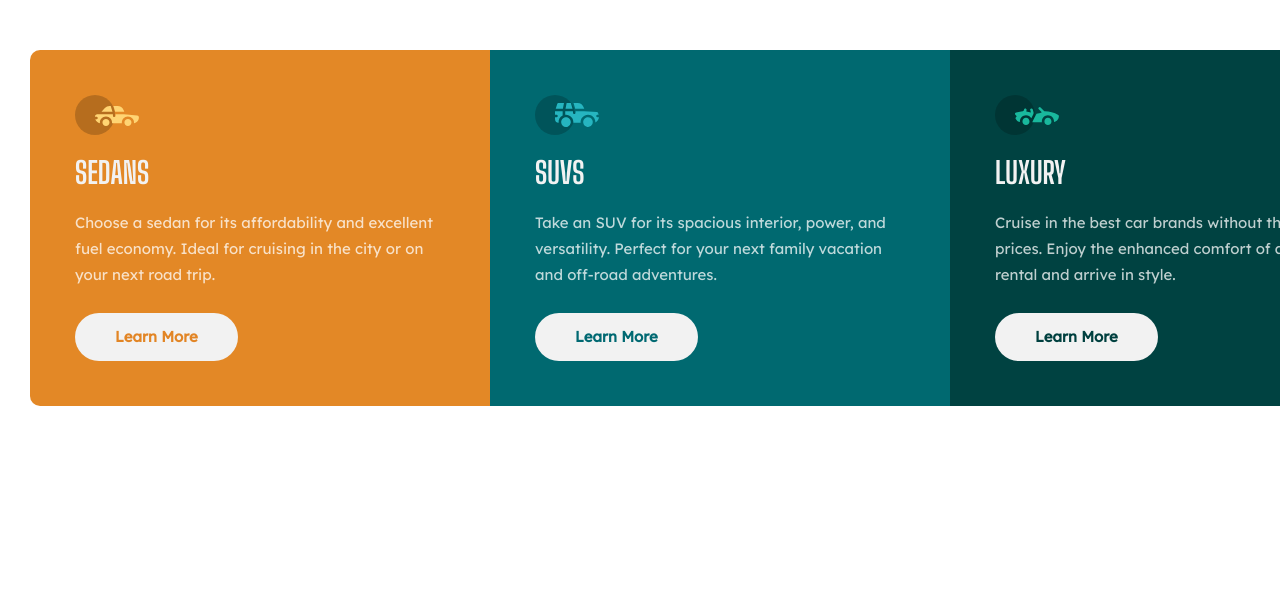
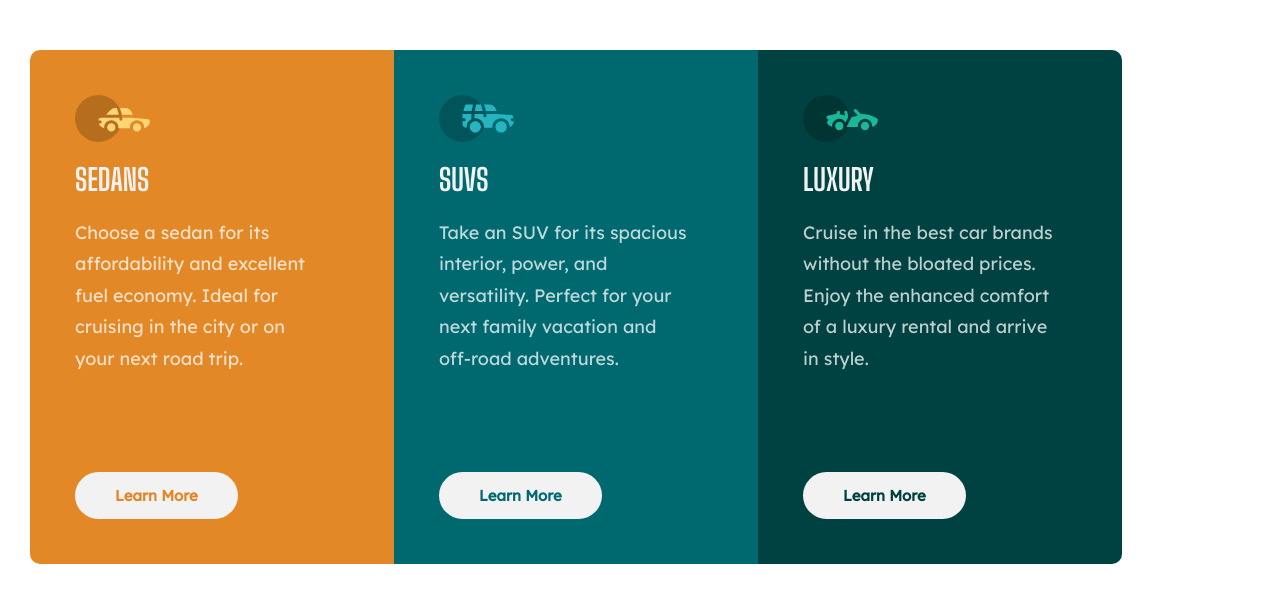
Before and after one commit to julieorris/three-card-cars, a website built with Parcel: page index.html in a window 1280 px wide. Shown: the top 602 px of the page. Built offline with nearby package versions, Linux system fonts and the light colour scheme; a web font is replaced by a local one.

Commit message:
adjusted image sizes

```diff
--- a/css/main.css
+++ b/css/main.css
@@ -93,6 +93,10 @@ html {
   font-family: 'Lexend Deca', sans-serif;
 }
 
+body {
+  display: grid;
+  place-items: center;
+}
 
 h1 {
   font-family: 'Big Shoulders Display', cursive;
@@ -111,6 +115,16 @@ p {
 }
 
 /* change image size to be bigger */
+
+figure {
+  margin: 0;
+  padding: 0;
+  width: 70px;
+}
+
+img {
+  width: 100%;
+}
 
 .content-wrapper {
   width: 375px;
@@ -279,9 +293,28 @@ button {
 
 
 @media only screen and (min-width: 1200px) {
+  body {
+    width: 1440px;
+    display: grid;
+    place-items: center;
+  }
+
+  p {
+    padding-bottom: 80px;
+    padding-right: 20px;
+    font-size: 1.20em;
+  }
+
+  h1 {
+    font-size: 3.25em;
+  }
+
+  figure {
+    width: 75px;
+  }
   .content-wrapper {
     display: flex;
-    width: 1440px;
+    width: 80%;
     justify-content: center;
     align-items: center;
   }
--- a/index.html
+++ b/index.html
@@ -41,19 +41,19 @@
 
   <div class="content-wrapper">
     <div class="sedans">
-      <img src="img/icon-sedans.svg" alt="sedan">
+      <figure><img src="img/icon-sedans.svg" alt="sedan"></figure>
       <h1>Sedans</h1>
       <p>Choose a sedan for its affordability and excellent fuel economy. Ideal for cruising in the city or on your next road trip.</p>
       <button class="sedan-button">Learn More</button>
     </div>
     <div class = "suvs">
-      <img src="img/icon-suvs.svg" alt="suv">
+      <figure><img src="img/icon-suvs.svg" alt="suv"></figure>
       <h1>Suvs</h1>
       <p>Take an SUV for its spacious interior, power, and versatility. Perfect for your next family vacation and off-road adventures.</p>
       <button class="suv-button">Learn More</button>
     </div>
     <div class ="luxury">
-      <img src="img/icon-luxury.svg" alt="luxury car">
+      <figure><img src="img/icon-luxury.svg" alt="luxury car"></figure>
       <h1>Luxury</h1>
       <p>Cruise in the best car brands without the bloated prices. Enjoy the enhanced comfort of a luxury rental and arrive in style.
       </p>
```
